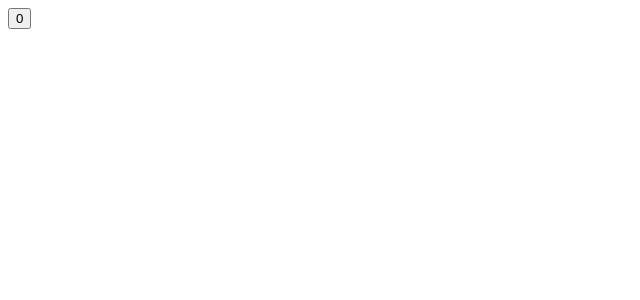
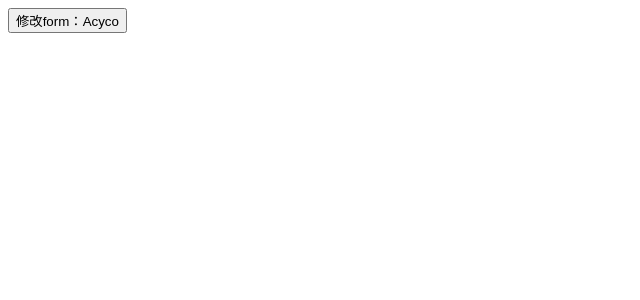
Before and after one commit to Acyco/StudyReact, a React (Create React App) app in the folder react-basic/: page / in a window 1280 px wide. Shown: the top 300 px of the page, without its empty margins (0-640 px from the left). Built offline with nearby package versions, Linux system fonts and the light colour scheme.

Commit message:
useState 修改状态的规则

```diff
--- a/react-basic/src/App.js
+++ b/react-basic/src/App.js
@@ -1,22 +1,21 @@
 // 项目的根组件
 // App -> index.js -> public/index.html
 
-// useState实现一个计数器按钮
 import {useState} from "react";
 function App() {
-    // 1. 调用useState添加一个状态变量
-    // count 状态变量
-    // setCount 修改状态变量的方法
-    const [count, setCount] = useState(0)
-
-    // 2. 点击事件回调
-    const handleClick = () => {
-        // 作用： 1. 用传入的新值修改count, 2. 重新使用新的count渲染UI
-        setCount(count + 1)
+    const [form, setForm] = useState({name: "Acyco"})
+    const changeForm = () => {
+        // 错误写法: 直接修改
+        // form.name = "Alice"
+        // 正确写法： setForm 传入一个全新的对象
+        setForm({
+            ...form,
+            name: "Alice"
+        })
     }
   return (
     <div className="App">
-        <button onClick={handleClick}>{count}</button>
+        <button onClick={changeForm}>修改form：{form.name}</button>
     </div>
   );
 }
```
Also changed, not shown: 1 other file (tests, documents, lock files or other folders).
